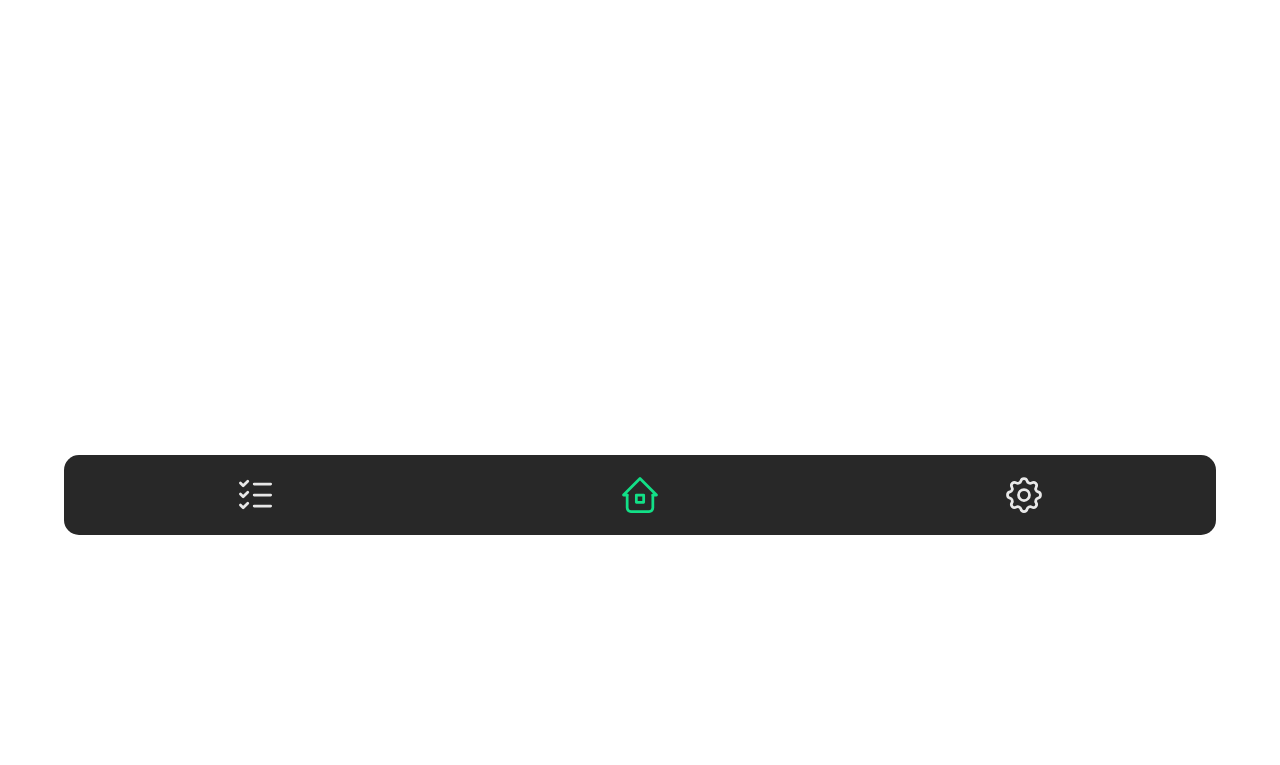
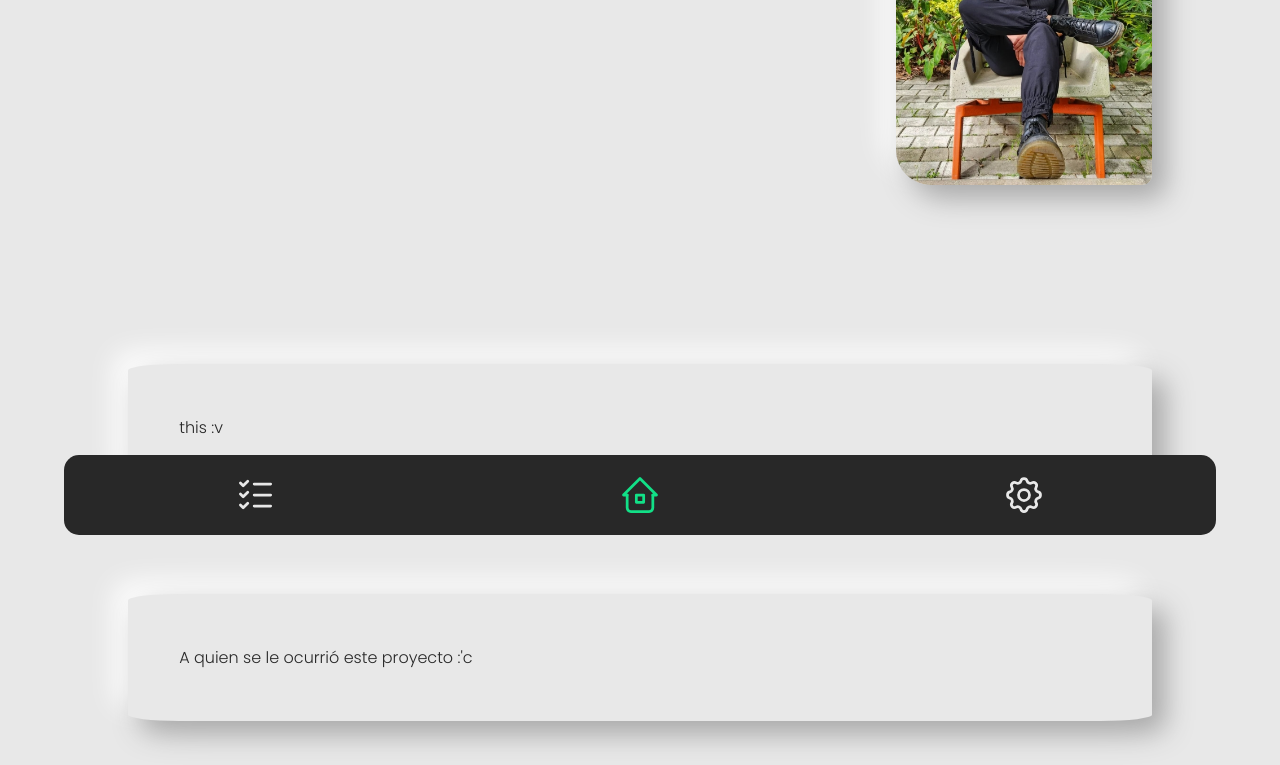
Before and after one commit to JulianG91012/NoteTrack, a plain HTML site: page index.html in a window 1280 px wide. Shown: the part 225-990 px from the top of the page. Before the commit the page ends 800 px from the top, so only its background shows below. Drawn offline with Linux system fonts and the light colour scheme.

Commit message:
Bug fixed

```diff
--- a/css/main.css
+++ b/css/main.css
@@ -59,7 +59,7 @@ nav{
 .main-section{
     background-color: var(--white);
     width: 100%;
-    height: 100vh;
+    height: 100%;
     padding: 10%;
     box-sizing: border-box;
 }
--- a/index.html
+++ b/index.html
@@ -35,7 +35,7 @@
             <path d="M9 12a3 3 0 1 0 6 0a3 3 0 0 0 -6 0" />
         </svg>
     </nav>
-    <section class="main-section hide">
+    <section class="main-section">
         <div class="presentation-banner">
             <div class="text-presentation-banner">
                 <h2 class="say-hello-title title">Hi, Johana</h2>
@@ -51,7 +51,7 @@
 
         </div>
     </section>
-    <section class="seccion"></section>
+    <section class="seccion hide"></section>
     <section class="seccion hide"></section>
     <section class="seccion hide"></section>
     <section class="seccion hide"></section>
```
